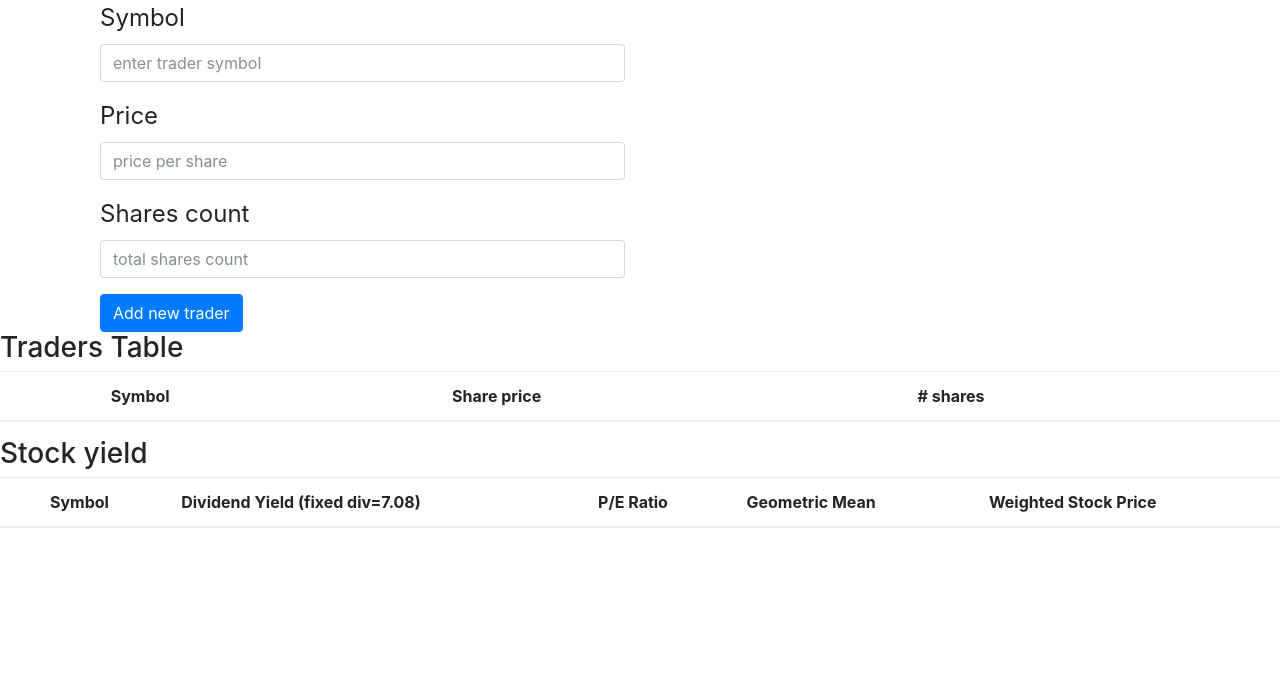
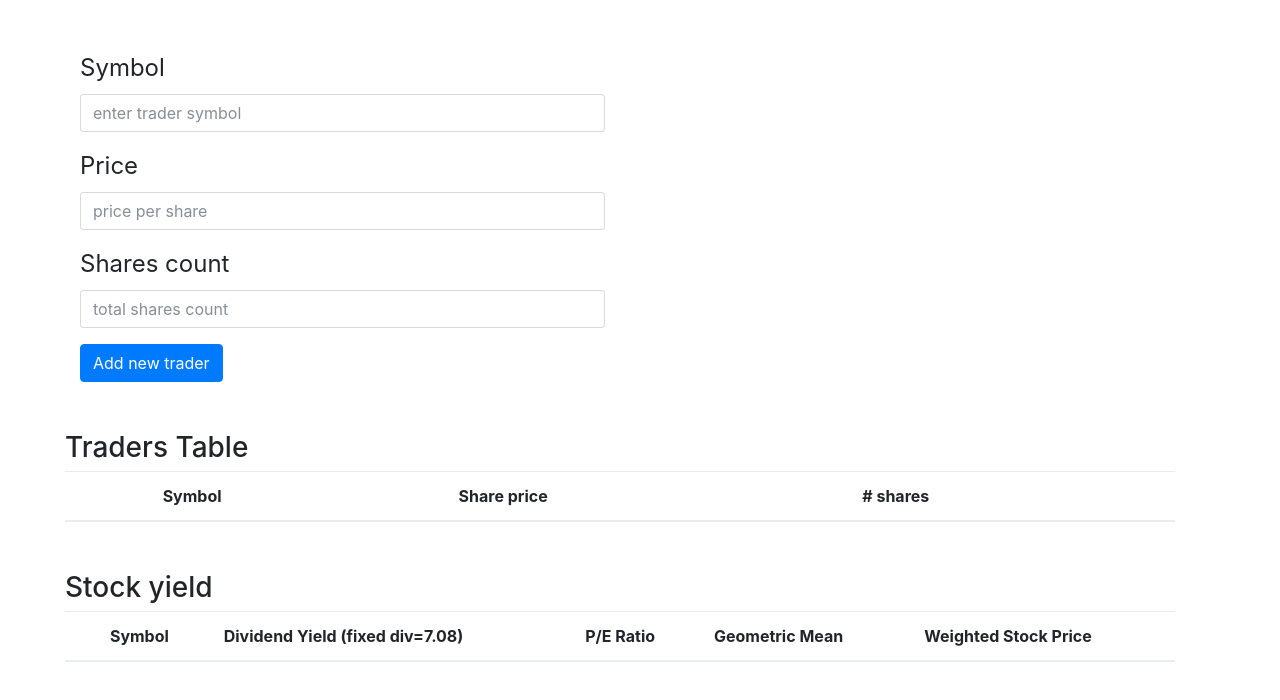
Before and after one commit to brownviper/trader-view, a React (Create React App) app: page / in a window 1280 px wide. Shown: the top 700 px of the page. Built offline with nearby package versions, Linux system fonts and the light colour scheme.

Commit message:
a quick styling for better visuals

```diff
--- a/src/components/NewTrader.js
+++ b/src/components/NewTrader.js
@@ -59,11 +59,10 @@ class NewTrader extends Component<Props, State> {
 
     render() {
         const divStyle = {
-            display: 'block',
-            paddingRight: '50px'
+            margin: '50px'
         };
         return (
-            <div className="container">
+            <div className='container' style={divStyle}>
                 <div className="col-md-6">
                     <form onSubmit={this.handleFormSubmit}>
                         <div className="form-group">
--- a/src/components/StockTable.js
+++ b/src/components/StockTable.js
@@ -18,9 +18,12 @@ class StockTable extends Component<Props> {
     render() {
         const data = new TraderProcessor(this.props.traders).calculateStockExchangeParams();
 
+            const divStyle = {
+              margin: '50px'
+            };
+
         return (
-
-            <div>
+            <div className='container' style={divStyle}>
                 <h3>Stock yield</h3>
                 <div>
                     <Table striped>
--- a/src/components/TradersTable.js
+++ b/src/components/TradersTable.js
@@ -18,9 +18,14 @@ class TradersTable extends Component<Props> {
         const sortedTraders = this.props.traders.sort((a, b) => {
             return new Date(b.timeStamp) - new Date(a.timeStamp)
         });
+
+        const divStyle = {
+            margin: '50px'
+        };
+
         return (
 
-            <div>
+            <div className='container' style={divStyle}>
                 <h3>Traders Table</h3>
                 <div>
                     <Table striped>
```
